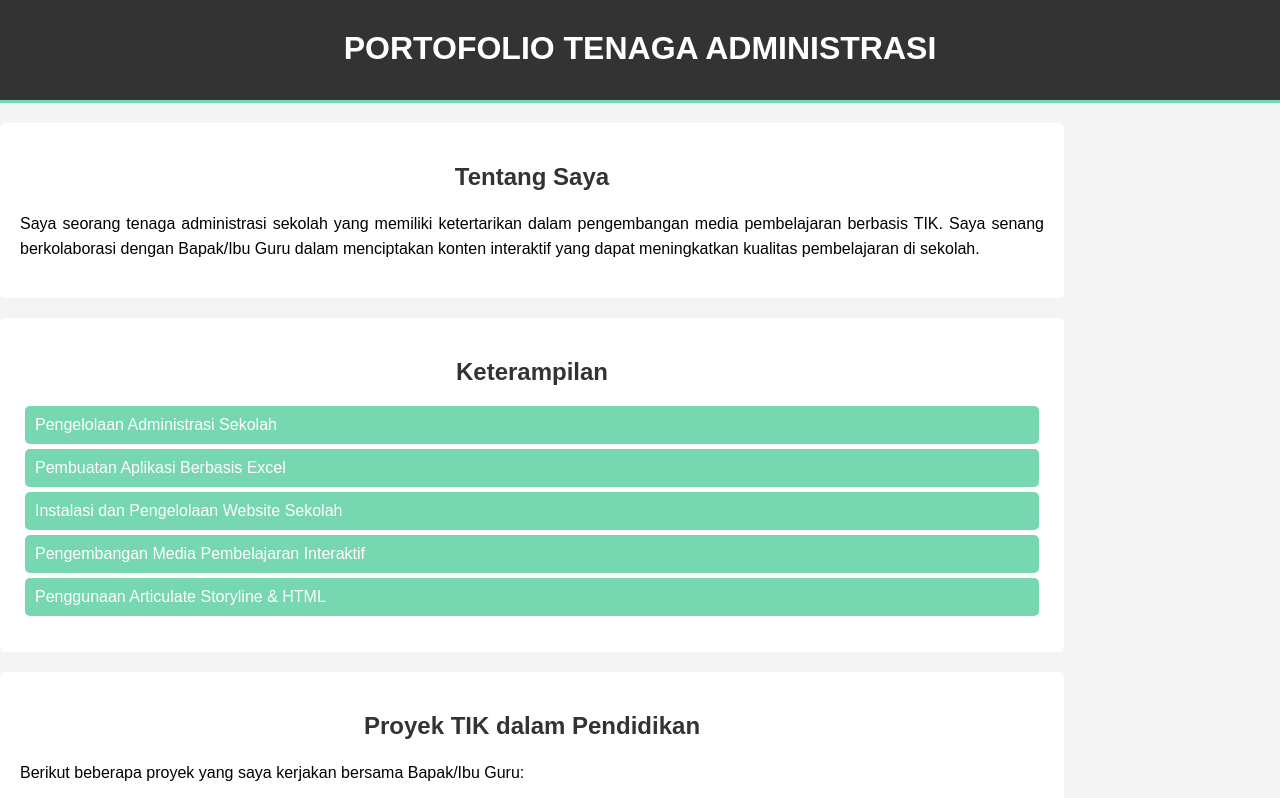
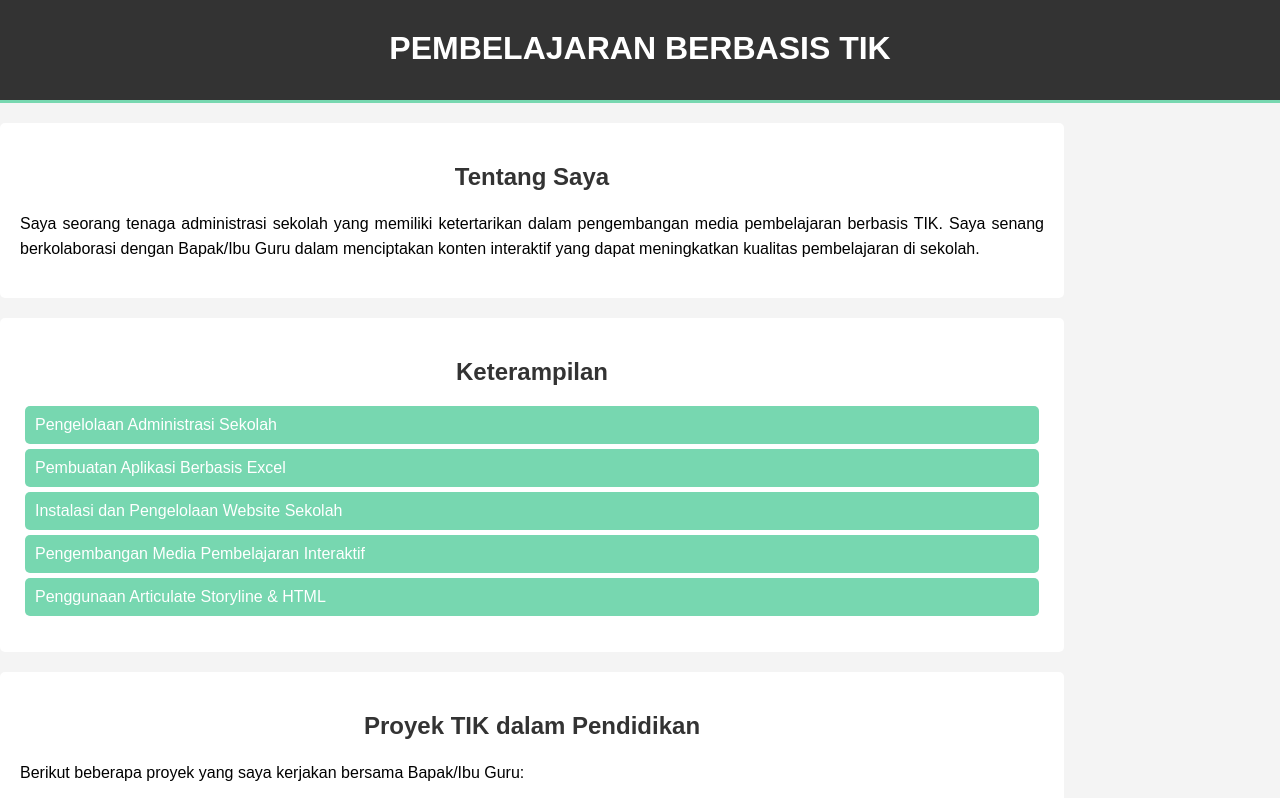
Before and after one commit to nirsinggih/web, a plain HTML site: page index.html in a window 1280 px wide. Shown: the top 798 px of the page. Drawn offline with Linux system fonts and the light colour scheme.

Commit message:
Update index.html

```diff
--- a/index.html
+++ b/index.html
@@ -3,13 +3,13 @@
 <head>
     <meta charset="UTF-8">
     <meta name="viewport" content="width=device-width, initial-scale=1.0">
-    <title>Portofolio Tenaga Administrasi</title>
+    <title>Pembelajaran Berbasis TIK</title>
     <link rel="stylesheet" href="styles.css">
 </head>
 <body>
     <header>
         <div class="container">
-            <h1>Portofolio Tenaga Administrasi</h1>
+            <h1>Pembelajaran Berbasis TIK</h1>
         </div>
     </header>
 
```
